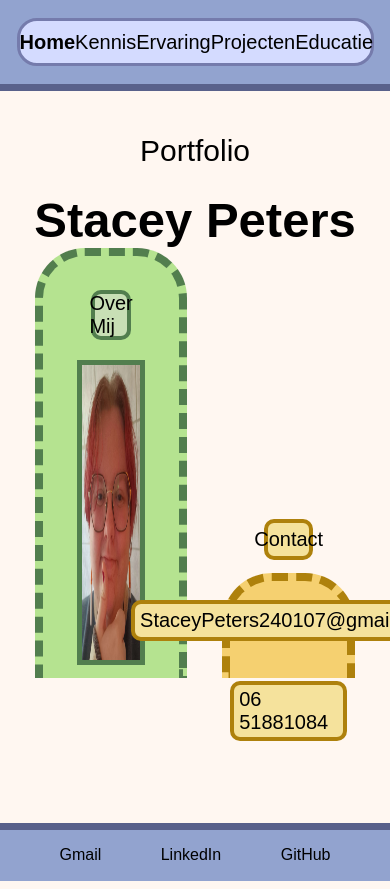
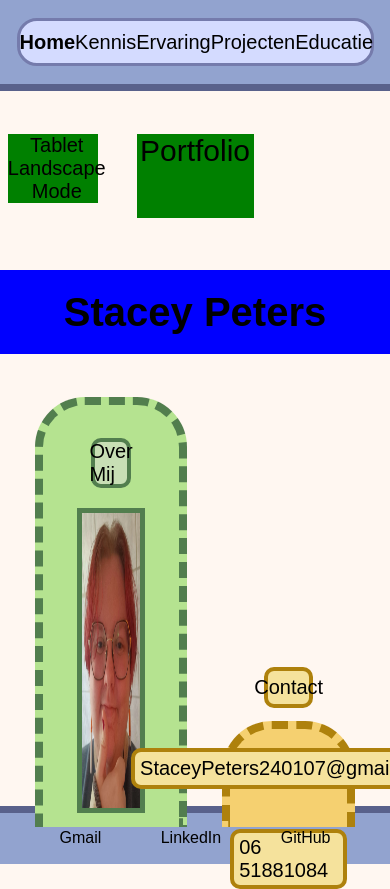
Before and after one commit to StaceyPeters01/FrontendDev-Stacey, a plain HTML site: page index.html in a window 390 px wide. Shown: the top 889 px of the page. Drawn offline with Linux system fonts and the light colour scheme; a web font is replaced by a local one.

Commit message:
restarting homepage

```diff
--- a/index.html
+++ b/index.html
@@ -34,13 +34,23 @@
         </nav>
     </header>
 
-    <h2>
-        Portfolio
-    </h2>
+    <div id="top-home-div">
+        <h2 id="portfolio-h2">
+            Portfolio
+        </h2>
+
+        <h2 id="tbl-landscape-text">
+            Tablet Landscape Mode
+        </h2>
+    </div>
+
+
 
     <h1>
         Stacey Peters
     </h1>
+
+
 
     <div id="boxes">
         <section id="aboutme-box">
--- a/styles.scss
+++ b/styles.scss
@@ -56,6 +56,10 @@ $light-box-pink: #f5d3d3;
     font-size: 20px;
     font-family: "Tilt Neon", sans-serif;
     text-decoration: none;
+  }
+
+  #tbl-landscape-text{
+    display:  none;
   }
 
   li{
@@ -602,10 +606,26 @@ th {
 // Tablet Landscape Responsive
 
 // Homepage
-@media (max-width: 1500px) {
+@media (max-width: 1024px) {
   footer{
-    margin-top: 4.5vh;
+    margin-top: 2.vh;
   }
+  h2{
+    margin-bottom: 0;
+    font-size: 20;
+    background-color: green;
+  }
+
+  h1{
+    display: flex;
+    justify-content: center;
+    align-items: center;
+    margin-bottom: 5vh;
+    font-size: 40px;
+    background-color: rgb(0, 0, 255);
+    height: 10vh;
+  }
+
   #aboutme-box{
     width: 35vw;
   }
@@ -614,23 +634,28 @@ th {
   }
   #contact-box{
     width: 30vw;
-    height: 25vw;
+  }
+
+  #tbl-landscape-text{
+    display: flex;
+    margin-bottom: 8vh;
+    width: 23vw;
+    font-size: 20px;
+    margin-right: 10vw;
+  }
+
+  #portfolio-h2{
+    width: 30vw;
+    height: 10vh;
+  }
+
+  #top-home-div{
+    display: flex;
+    flex-direction: row-reverse;
+    justify-content: center;
+    text-align: center;
+    margin-right: 33vw;
   }
 }
 
 // Kennis Page
-@media (max-width: 1500px) {
-  footer{
-    margin-top: 4.5vh;
-  }
-  #aboutme-box{
-    width: 35vw;
-  }
-  #homepage-img{
-    width: 15vw;
-  }
-  #contact-box{
-    width: 30vw;
-    height: 25vw;
-  }
-}
```
Also changed, not shown: styles.css, 1 other file.
